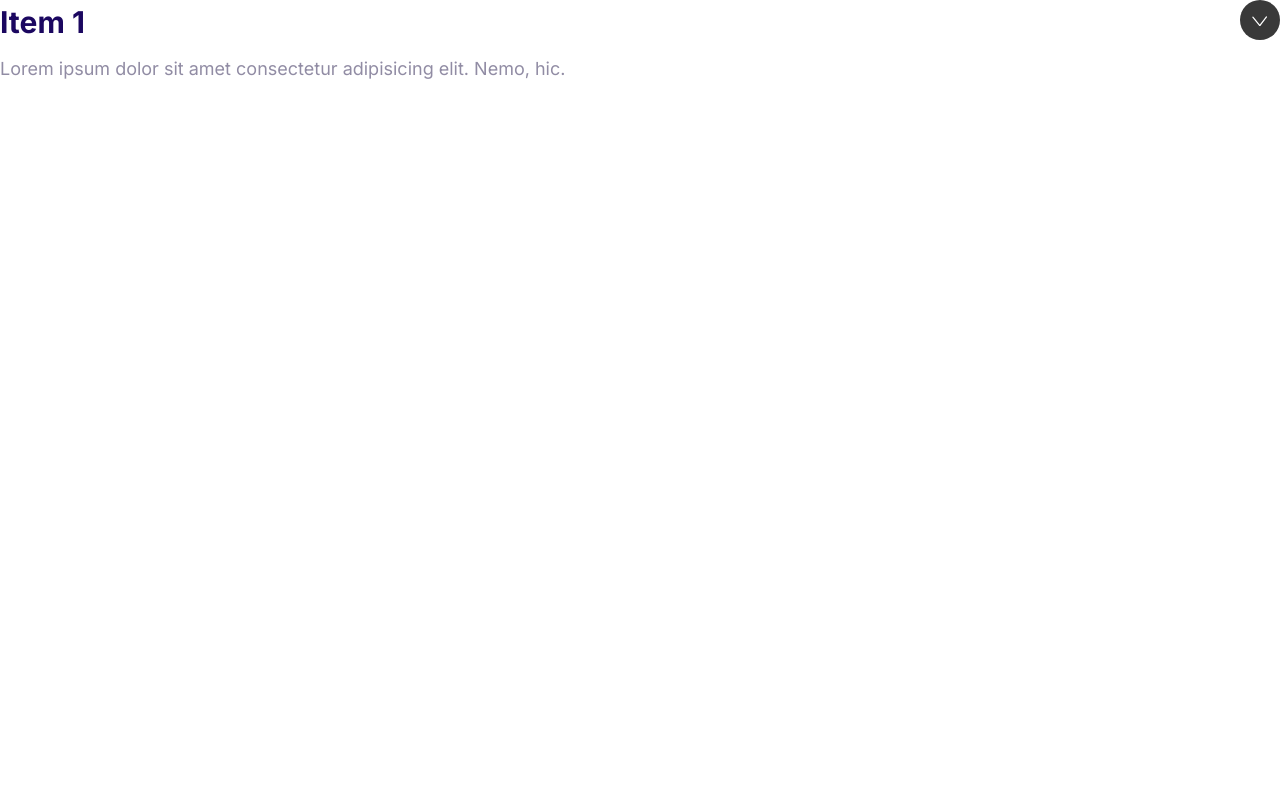
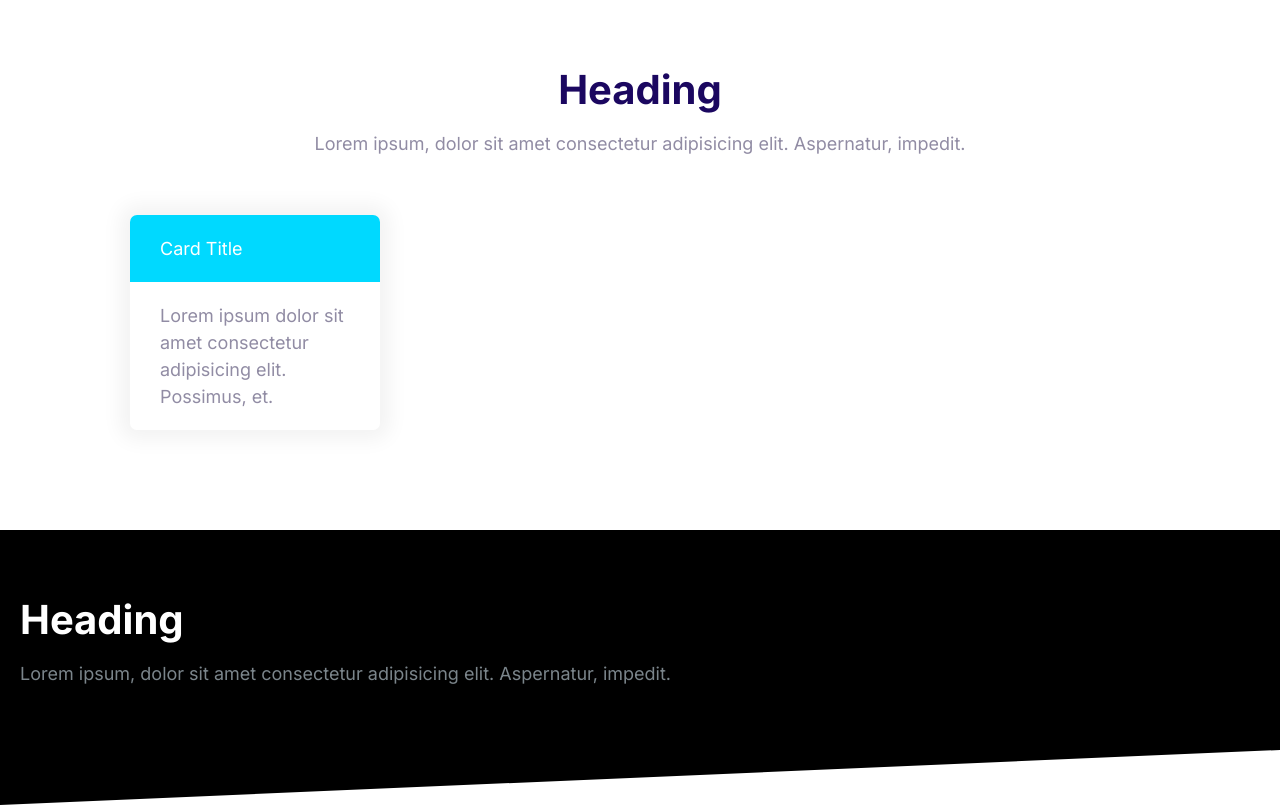
Before and after one commit to SamGitHub3/moshifybysam, a plain HTML site: page index.html in a window 1280 px wide. Drawn offline with Linux system fonts and the light colour scheme.

Commit message:
Defining blocks.

```diff
--- a/css/styles.css
+++ b/css/styles.css
@@ -579,3 +579,42 @@ a {
     max-height: 100vh;
     opacity: 1;
 }
+
+/* Blocks */
+
+.block {
+    --padding-vertical: 6rem;
+    padding: var(--padding-vertical) 2rem;
+}
+
+.block__header {
+    text-align: center;
+}
+
+.block__heading {
+    margin-top: 0;
+}
+
+.block--dark {
+    background: #000;
+    color: #7b858b;
+}
+
+.block--dark .block__heading {
+    color: #fff;
+}
+
+.block--skewed-right {
+    padding-bottom: calc(var(--padding-vertical) + 4rem);
+    clip-path: polygon(0% 0%, 100% 0%, 100% 100%, 0% 80%);
+}
+
+.block--skewed-left {
+    padding-bottom: calc(var(--padding-vertical) + 4rem);
+    clip-path: polygon(0% 0%, 100% 0%, 100% 80%, 0% 100%);
+}
+
+.container {
+    max-width: 1140px;
+    margin: 0 auto;
+}
--- a/index.html
+++ b/index.html
@@ -18,17 +18,33 @@
     ></script>
   </head>
   <body>
-    <div class="collapsible collapsible--expanded">
-      <header class="collapsible__header">
-        <h2 class="collapsible__heading">Item 1</h2>
-        <svg class="icon icon--white collapsible__chevron">
-          <use xlink:href="images/sprite.svg#chevron"></use>
-        </svg>
+    <section class="block container">
+      <header class="block__header">
+        <h2 class="block__heading">Heading</h2>
+        <p>
+          Lorem ipsum, dolor sit amet consectetur adipisicing elit. Aspernatur,
+          impedit.
+        </p>
       </header>
-      <div class="collapsible__content">
-        Lorem ipsum dolor sit amet consectetur adipisicing elit. Nemo, hic.
+      <div style="width: 30%; padding: 4rem">
+        <div class="card card--secondary">
+          <header class="card__header">Card Title</header>
+          <div class="card__body">
+            Lorem ipsum dolor sit amet consectetur adipisicing elit. Possimus,
+            et.
+          </div>
+        </div>
       </div>
-    </div>
+    </section>
+    <section class="block block--dark block--skewed-left">
+      <div>
+        <h2 class="block__heading">Heading</h2>
+        <p>
+          Lorem ipsum, dolor sit amet consectetur adipisicing elit. Aspernatur,
+          impedit.
+        </p>
+      </div>
+    </section>
     <script src="js/main.js"></script>
   </body>
 </html>
```
Also changed, not shown: css/components/blocks.html (added, +26 -0 lines).
